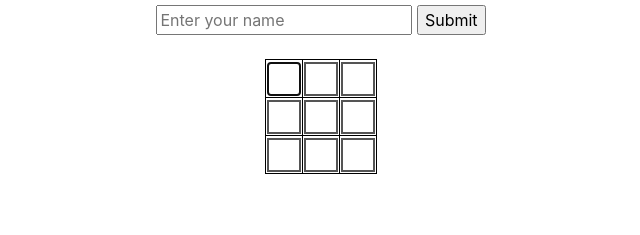
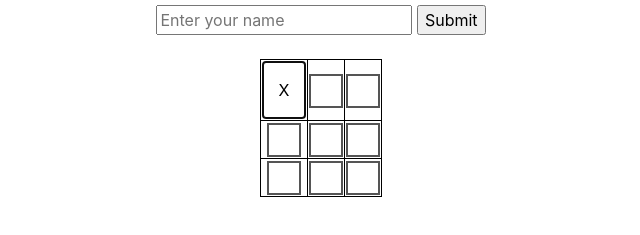
Before and after one commit to luciagore/Noughts_and_Crosses, a plain HTML site: page index.html in a window 1280 px wide. Both pictures are taken after a click on the button 603 px from the left and 216 px from the top of the page. Shown: the part 137-372 px from the top of the page, without its empty margins (319-959 px from the left). Drawn offline with nearby package versions, Linux system fonts and the light colour scheme.

Commit message:
Can update table with 'X'

```diff
--- a/index.html
+++ b/index.html
@@ -29,18 +29,18 @@
         <table align="center">
           <tr>
             <td><button id="0-0" class="button buttonBlack"><span id="00"></span></button></td>
-            <td><button id="0-1" class="button buttonBlack"></button></td>
-            <td><button id="0-2" class="button buttonBlack"></button></td>
+            <td><button id="0-1" class="button buttonBlack"><span id="01"></span></button></td>
+            <td><button id="0-2" class="button buttonBlack"><span id="02"></span></button></td>
           </tr>
           <tr>
-            <td><button id="1-0" class="button buttonBlack"></button></td>
-            <td><button id="1-1" class="button buttonBlack"></button></td>
-            <td><button id="1-2" class="button buttonBlack"></button></td>
+            <td><button id="1-0" class="button buttonBlack"><span id="10"></span></button></td>
+            <td><button id="1-1" class="button buttonBlack"><span id="11"></span></button></td>
+            <td><button id="1-2" class="button buttonBlack"><span id="12"></span></button></td>
           </tr>
           <tr>
-            <td><button id="2-0" class="button buttonBlack"></button></td>
-            <td><button id="2-1" class="button buttonBlack"></button></td>
-            <td><button id="2-2" class="button buttonBlack"></button></td>
+            <td><button id="2-0" class="button buttonBlack"><span id="20"></span></button></td>
+            <td><button id="2-1" class="button buttonBlack"><span id="21"></span></button></td>
+            <td><button id="2-2" class="button buttonBlack"><span id="22"></span></button></td>
           </tr>
         </table>
       </section>
--- a/src/interface.js
+++ b/src/interface.js
@@ -15,15 +15,15 @@ $(document).ready(function() {
   })
 
   function updateGrid() {
-  $('#00').text(player._grid[0][0]);
-  $('#01').text(player._grid[0][1]);
-  $('#02').text(player._grid[0][2]);
-  $('#10').text(player._grid[1][0]);
-  $('#11').text(player._grid[1][1]);
-  $('#12').text(player._grid[1][2]);
-  $('#20').text(player._grid[2][0]);
-  $('#21').text(player._grid[2][1]);
-  $('#22').text(player._grid[2][2]);
+  $('#00').text(player._grid.current[0][0]);
+  $('#01').text(player._grid.current[0][1]);
+  $('#02').text(player._grid.current[0][2]);
+  $('#10').text(player._grid.current[1][0]);
+  $('#11').text(player._grid.current[1][1]);
+  $('#12').text(player._grid.current[1][2]);
+  $('#20').text(player._grid.current[2][0]);
+  $('#21').text(player._grid.current[2][1]);
+  $('#22').text(player._grid.current[2][2]);
   }
 
   $('#0-0').click(function() {
@@ -36,5 +36,40 @@ $(document).ready(function() {
     updateGrid();
   });
 
+  $('#0-2').click(function() {
+    player.playerX(0,2);
+    updateGrid();
+  });
+
+  $('#1-0').click(function() {
+    player.playerX(1,0);
+    updateGrid();
+  });
+
+  $('#1-1').click(function() {
+    player.playerX(1,1);
+    updateGrid();
+  });
+
+  $('#1-2').click(function() {
+    player.playerX(1,2);
+    updateGrid();
+  });
+
+  $('#2-0').click(function() {
+    player.playerX(2,0);
+    updateGrid();
+  });
+
+  $('#2-1').click(function() {
+    player.playerX(2,1);
+    updateGrid();
+  });
+
+  $('#2-2').click(function() {
+    player.playerX(2,2);
+    updateGrid();
+  });
+
 
   })
```
